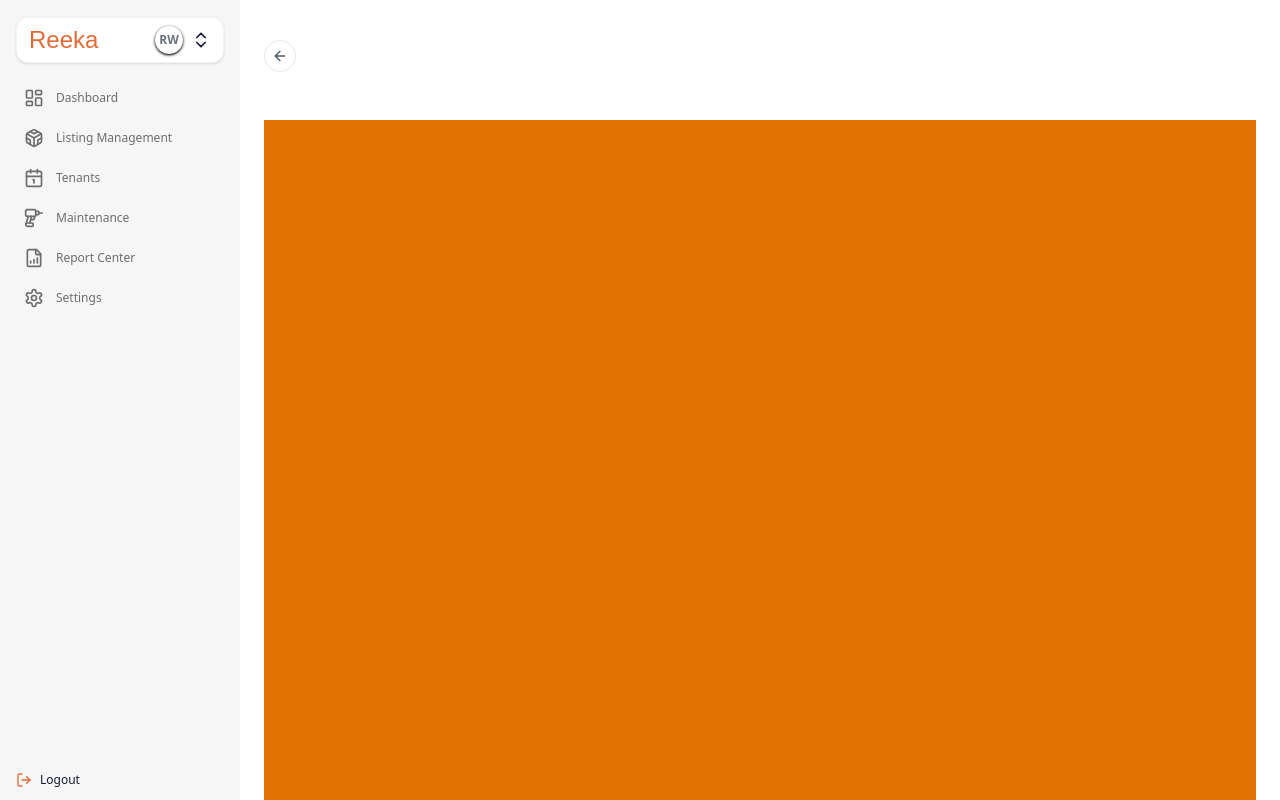
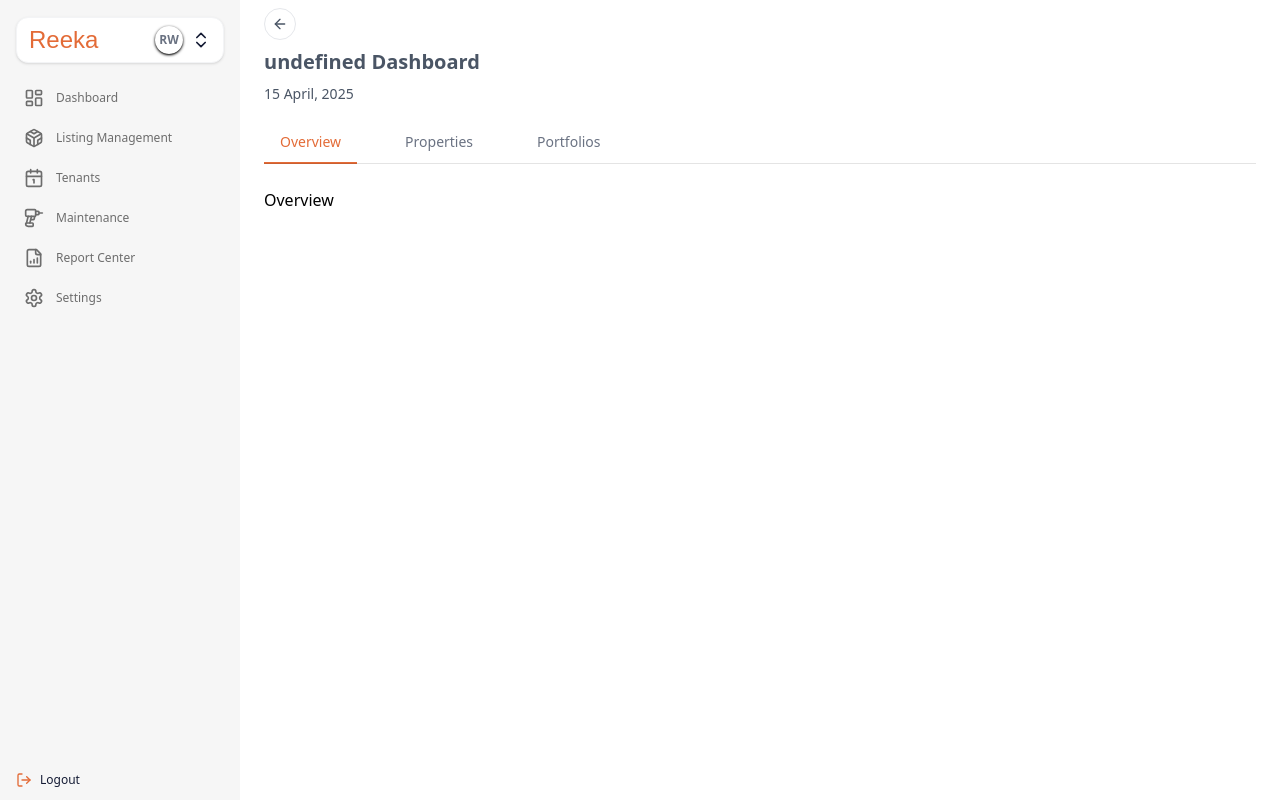
Before and after one commit to ReekaTech/reeka_ltr_frontend, a Next.js app: page /dashboard in a window 1280 px wide. Built offline with nearby package versions, Linux system fonts and the light colour scheme; no server answers; sample sign-in values are in the browser's storage; a web font is replaced by a local one.

Commit message:
refactor: update auth payload

```diff
--- a/src/app/api/auth/[...nextauth]/auth.ts
+++ b/src/app/api/auth/[...nextauth]/auth.ts
@@ -36,6 +36,7 @@ export const authOptions: NextAuthOptions = {
                 isActive: true,
                 role: response.user.role,
                 organizationId: response.organizationId,
+                organizationName: response.organizationName,
               },
             };
           }
--- a/src/app/dashboard/page.tsx
+++ b/src/app/dashboard/page.tsx
@@ -1,12 +1,22 @@
 'use client';
 
-import { Layout } from '@/components/ui';
-import Link from 'next/link';
-import { useEffect } from 'react';
+import { Layout, Tabs, TabsContent } from '@/components/ui';
+import { useEffect, useState } from 'react';
+
+import { formatDate } from '@/lib/utils';
 import { useRouter } from 'next/navigation';
 import { useSession } from 'next-auth/react';
 
 export default function Dashboard() {
+  const [activeTab, setActiveTab] = useState('overview');
+
+
+  const tabs = [
+    { label: 'Overview', value: 'overview' },
+    { label: 'Properties', value: 'properties' },
+    { label: 'Portfolios', value: 'portfolios' },
+  ];
+
   const { data: session, status } = useSession();
   const router = useRouter();
 
@@ -25,14 +35,26 @@ export default function Dashboard() {
   }
 
   return (
-    <div className="flex min-h-screen bg-[#f9fafb]">
-      <Layout>
-        {/* Main content */}
-        <div className="w-full flex-1">
-          {/* Dashboard content */}
-          <main className="h-screen w-full bg-amber-600 p-6"></main>
-        </div>
-      </Layout>
-    </div>
+    <Layout title={`${session?.user.organizationName} Dashboard`} description={formatDate(new Date().toISOString())}>
+      <div className="space-y-4">
+        <Tabs
+          items={tabs}
+          value={activeTab}
+          onValueChange={setActiveTab}
+        />
+
+        <TabsContent value="overview" activeValue={activeTab}>
+            <div>Overview</div>
+        </TabsContent>
+
+        <TabsContent value="properties" activeValue={activeTab}>
+            <div>Properties</div>
+        </TabsContent>
+
+        <TabsContent value="portfolios" activeValue={activeTab}>
+            <div>Portfolios</div>
+        </TabsContent>
+      </div>
+    </Layout>
   );
 }
--- a/src/services/api/schemas/auth.ts
+++ b/src/services/api/schemas/auth.ts
@@ -71,4 +71,5 @@ export interface AuthResponse {
     role: UserRole;
   };
   organizationId: string;
+  organizationName: string;
 }
--- a/src/types/next-auth.d.ts
+++ b/src/types/next-auth.d.ts
@@ -14,6 +14,7 @@ declare module 'next-auth' {
       isActive: boolean;
       role: string;
       organizationId: string;
+      organizationName: string;
     };
   }
 
```
